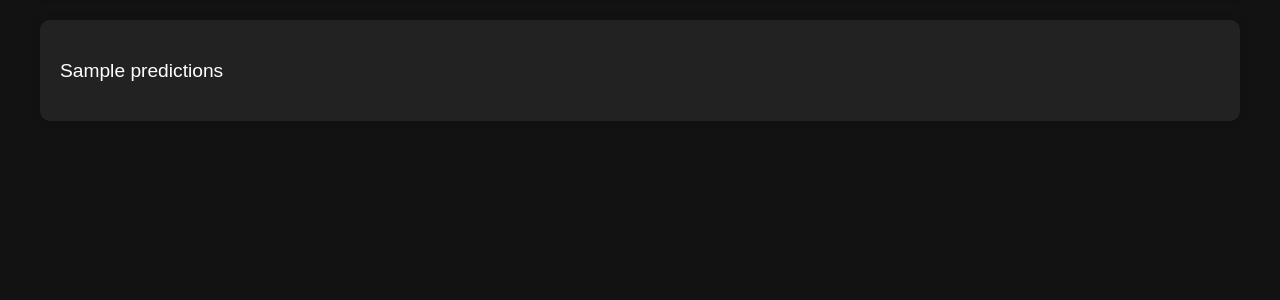
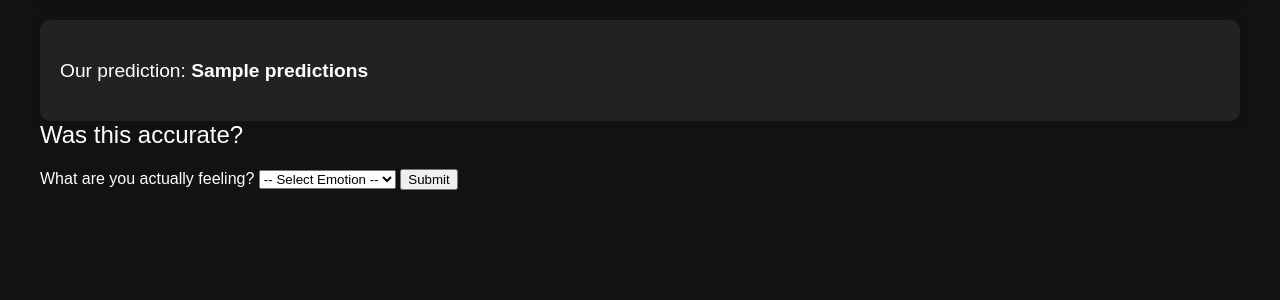
Before and after one commit to logan-keede/Sentimania2, a Django app: template templates/result.html in a window 1280 px wide. Shown: the part 108-408 px from the top of the page. Run offline with Django 5.2, Linux system fonts and the light colour scheme; the template is opened without the code that fills it: most values are stand-ins (such as "Sample title", 1, 10 or a date in 2020).

Commit message:
feedback

```diff
--- a/Sentimania/urls.py
+++ b/Sentimania/urls.py
@@ -25,4 +25,6 @@ urlpatterns = [
     path('', views.home, name='home'),
     path('result/', views.result, name='result'),
     path('camera/', views.camera, name = "camera"),
+    path('submit-feedback/', views.submit_emotion_feedback, name='submit_emotion_feedback'),
+
 ]+ static(settings.STATIC_URL, document_root=settings.STATIC_ROOT)
--- a/templates/result.html
+++ b/templates/result.html
@@ -3,7 +3,7 @@
 <head>
     <meta charset="UTF-8">
     <meta name="viewport" content="width=device-width, initial-scale=1.0">
-    <title>Document</title>
+    <title>Prediction Results</title>
     {% load static %}
     <link rel="stylesheet" href="{% static 'style2.css' %}">
 </head>
@@ -12,8 +12,28 @@
         <header class="header">
             <h1>Prediction Results</h1>
         </header>
+
         <div class="prediction-results">
-            <p>{{ predictions }}</p>
+            <p>Our prediction: <strong>{{ predictions }}</strong></p>
+        </div>
+
+        <div class="feedback-form">
+            <h2>Was this accurate?</h2>
+            <form action="{% url 'submit_emotion_feedback' %}" method="POST">
+                {% csrf_token %}
+                <label for="actual_emotion">What are you actually feeling?</label>
+                <select name="actual_emotion" id="actual_emotion" required>
+                    <option value="">-- Select Emotion --</option>
+                    <option value="Angry">Angry</option>
+                    <option value="Disgust">Disgust</option>
+                    <option value="Fear">Fear</option>
+                    <option value="Happy">Happy</option>
+                    <option value="Sad">Sad</option>
+                    <option value="Surprise">Surprise</option>
+                    <option value="Neutral">Neutral</option>
+                </select>
+                <button type="submit">Submit</button>
+            </form>
         </div>
     </div>
 </body>
```
Also changed, not shown: Sentimania/views.py (+13 -1 lines).
